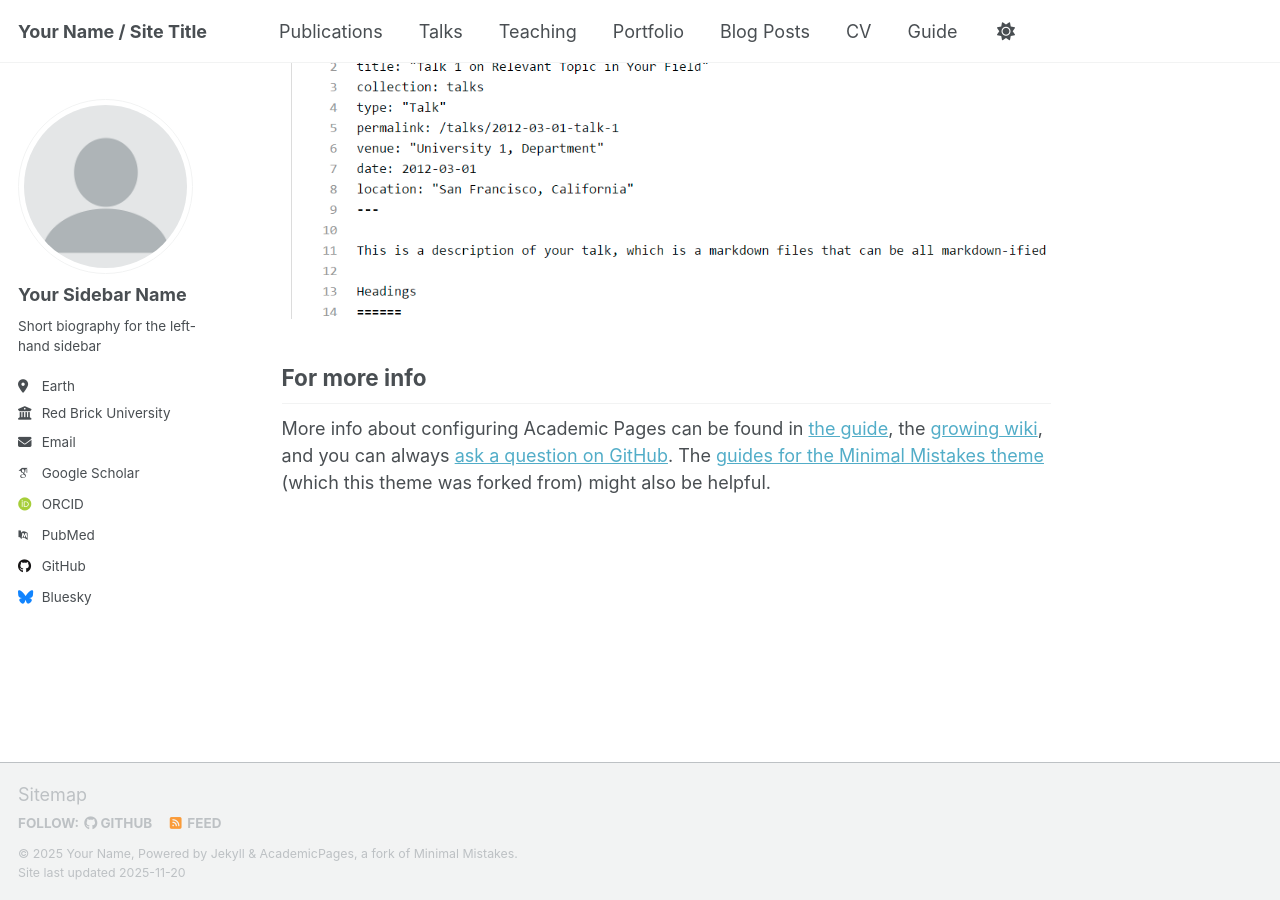
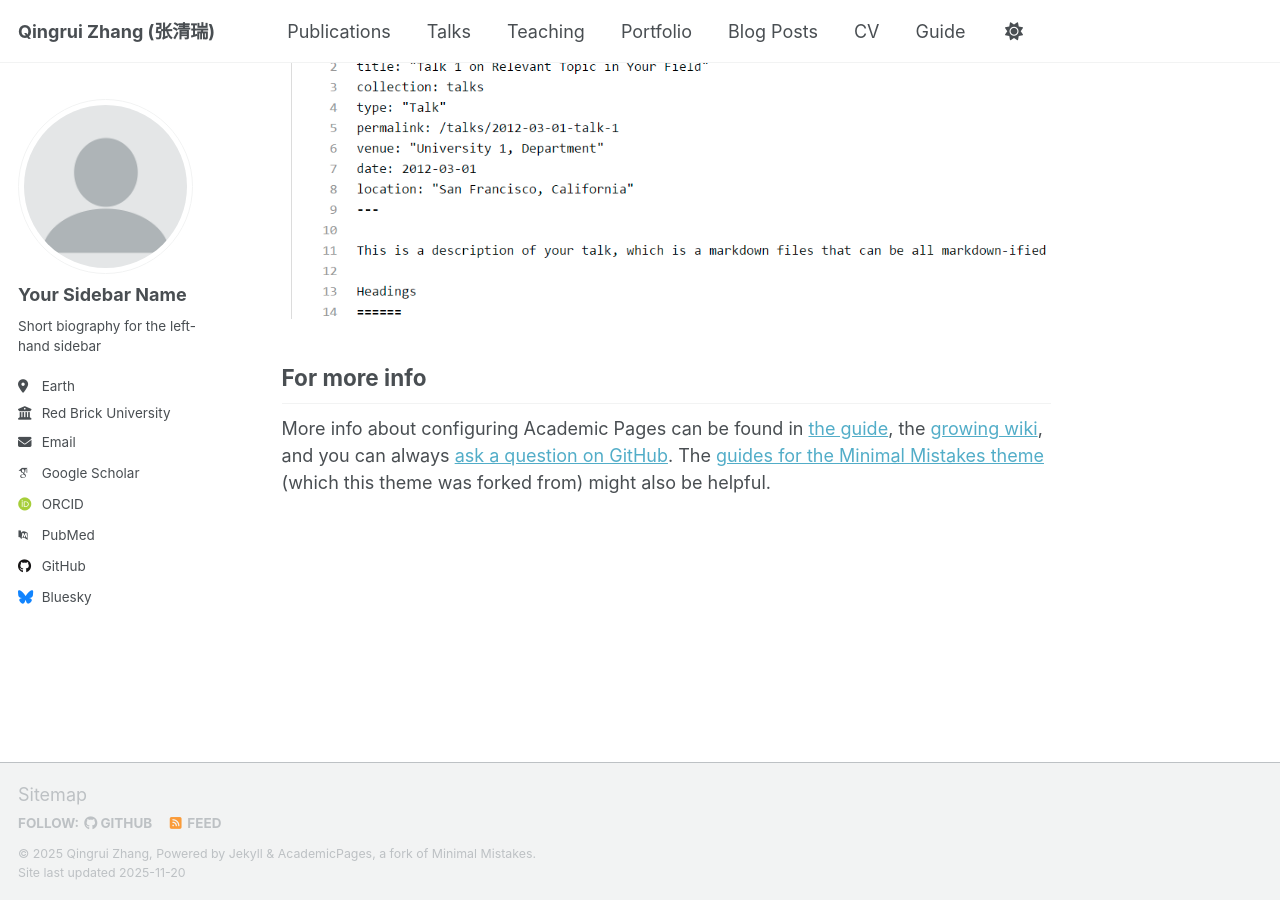
Before and after one commit to QR-Zhang/QR-Zhang.github.io, a Jekyll site: the page built from _pages/about.md, in a window 1280 px wide and 900 px high, scrolled down 2880 px. Built offline with Jekyll 4.4.1, drawn with Linux system fonts in a browser that asks for light colours; some web fonts are replaced; a script that is not in the unit is left out.

Commit message:
Update _config.yml

```diff
--- a/_config.yml
+++ b/_config.yml
@@ -9,9 +9,9 @@
 # Basic Site Settings
 locale                   : "en-US"
 site_theme               : "default" # Currently available options are "default", "air"
-title                    : "Your Name / Site Title"
+title                    : "Qingrui Zhang (张清瑞)"
 title_separator          : "-"
-name                     : &name "Your Name"
+name                     : &name "Qingrui Zhang"
 description              : &description "Your Name's academic portfolio"   # Update this with a general description of your site, this is the default if not overridden by a page
 url                      : https://qr-zhang.github.io # The base hostname & protocol for your site e.g. "https://[your GitHub username].github.io",
                                                            # or if you already have some other page hosted on Github then use "https://[your GitHub username].github.io/[Your Repo Name]"
```
